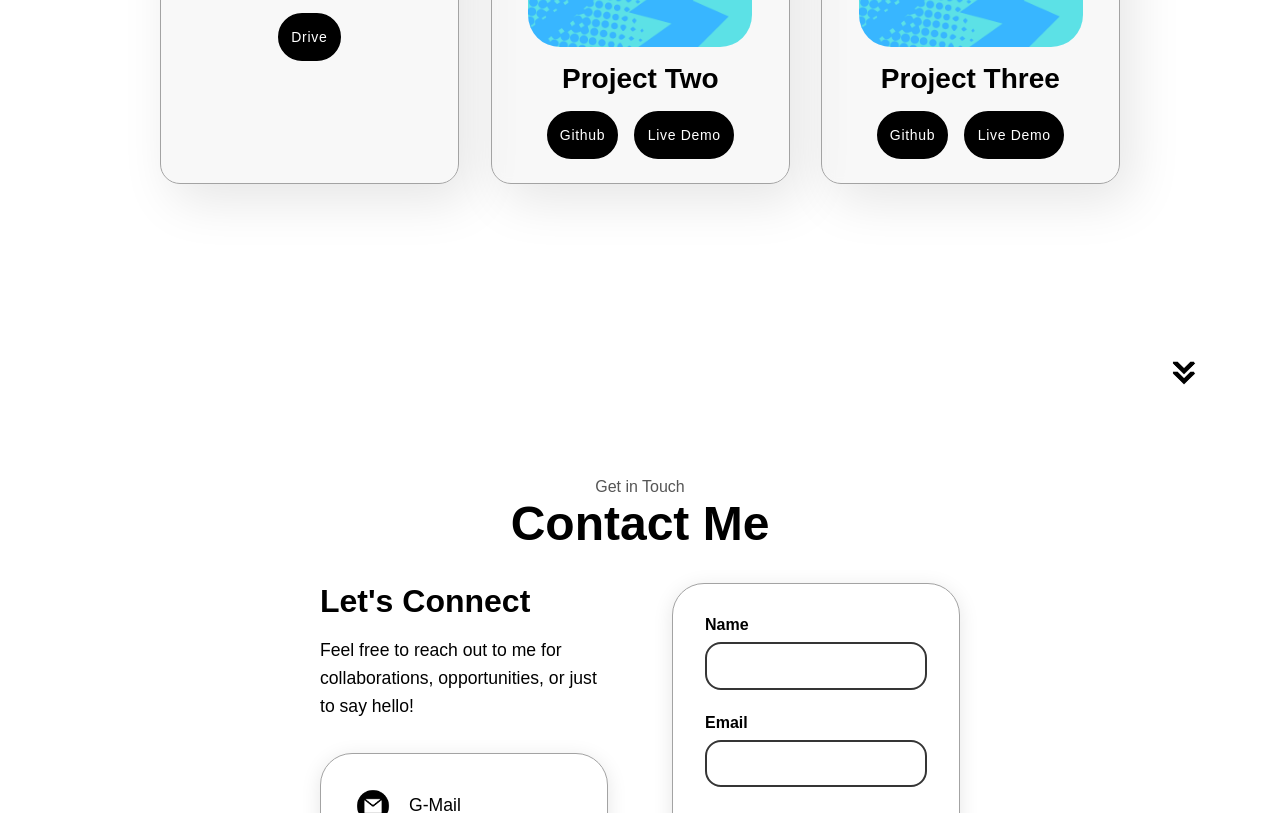
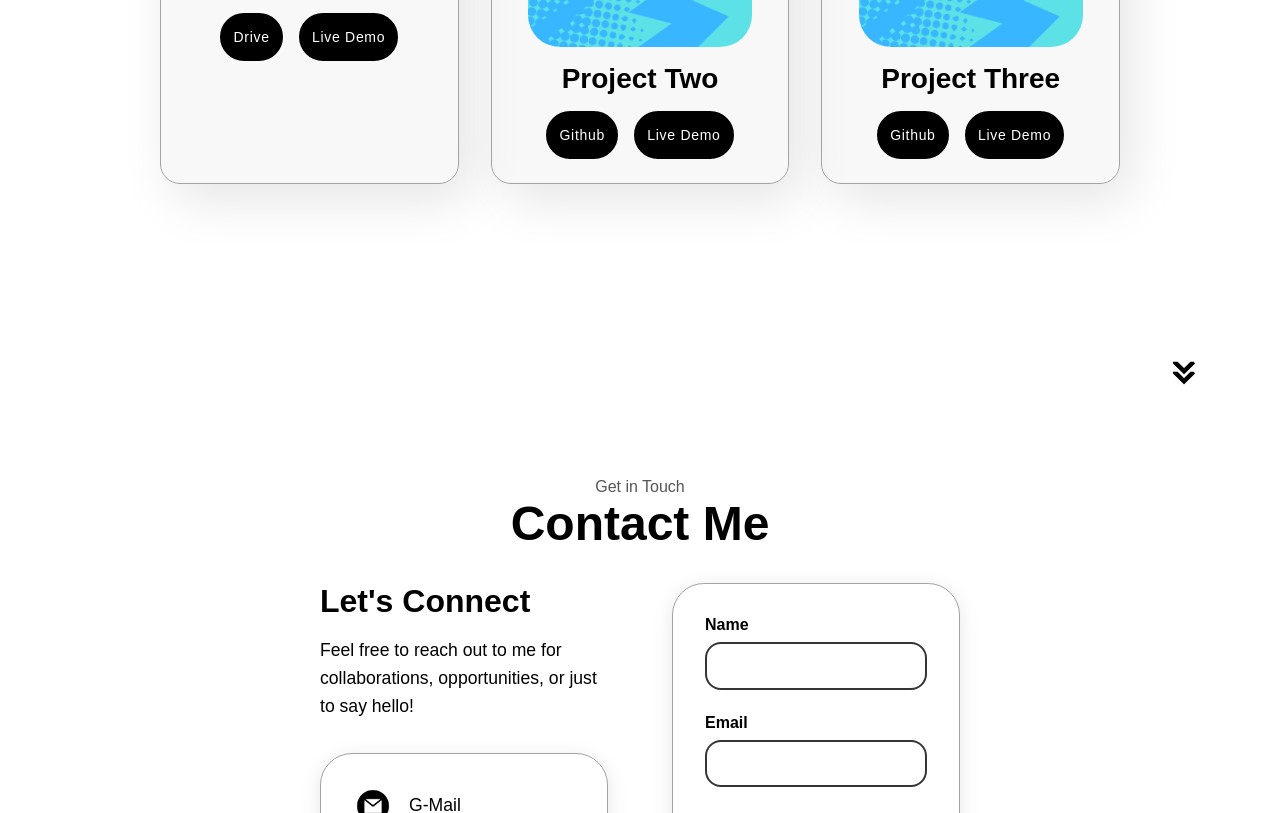
Before and after one commit to SumitChapagain/portfolio, a plain HTML site: page index.html in a window 1280 px wide. Shown: the part 2755-3568 px from the top of the page. Drawn offline with nearby package versions, Linux system fonts and the light colour scheme.

Commit message:
Update index.html

```diff
--- a/index.html
+++ b/index.html
@@ -335,13 +335,18 @@
             </div>
             <h2 class="experience-sub-title project-title">Game</h2>
             <div class="btn-container">
+               <button
+                class="cssbuttons-io"
+                onclick="alert('Not Available')"
+              >
+                <span>Drive</span>
+              </button>
               <button
-  class="cssbuttons-io"
-  onclick="window.open('https://drive.google.com/file/d/1JvDCZrIcd78fagV6AbOTHrlxMTJDjd2m/view?usp=sharing', '_blank')"
->
-  <span>Drive</span>
-</button>
-
+                class="cssbuttons-io"
+                onclick="alert('Not Available')"
+              >
+                <span>Live Demo</span>
+              </button>
             </div>
           </div>
           <div class="details-container color-container">
```
